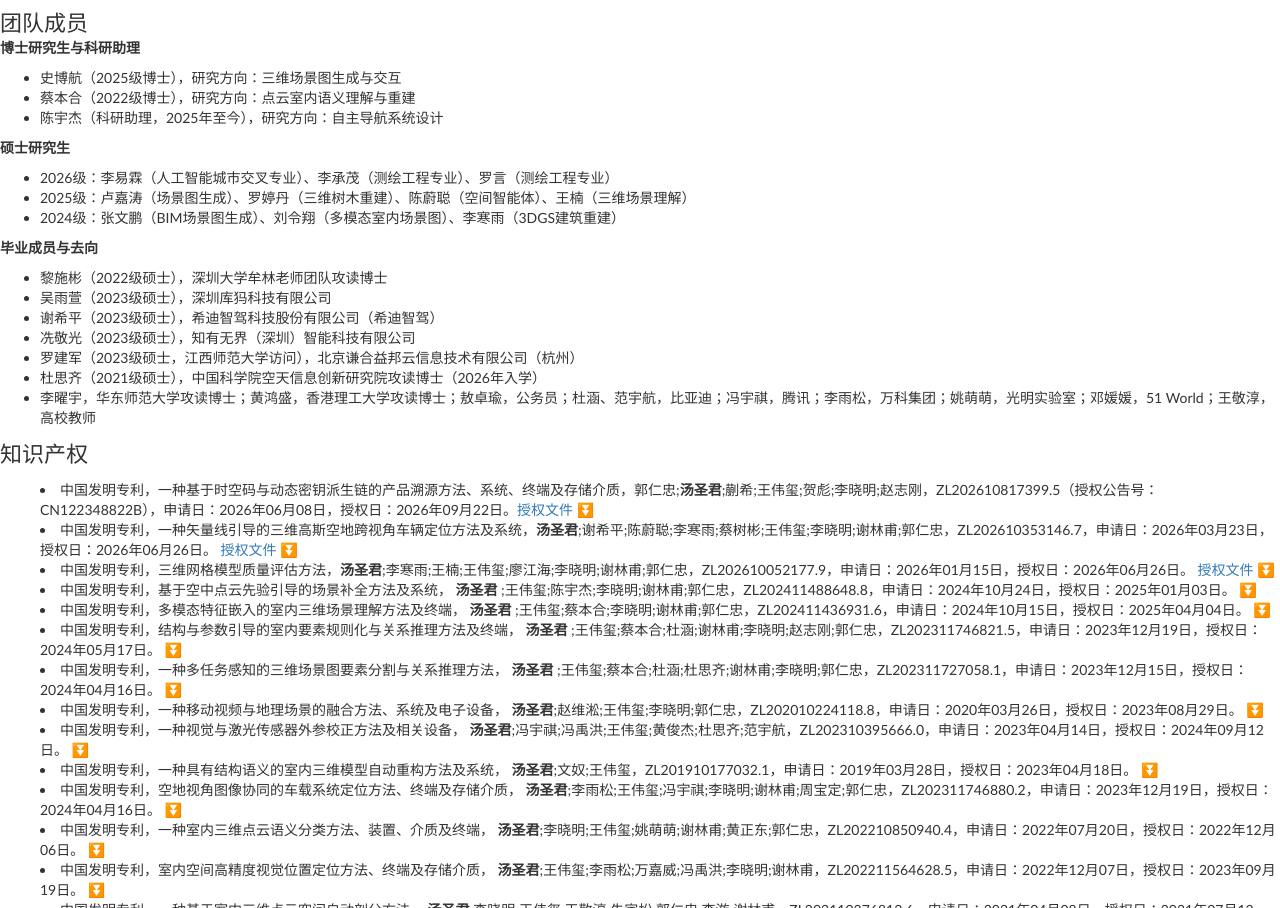
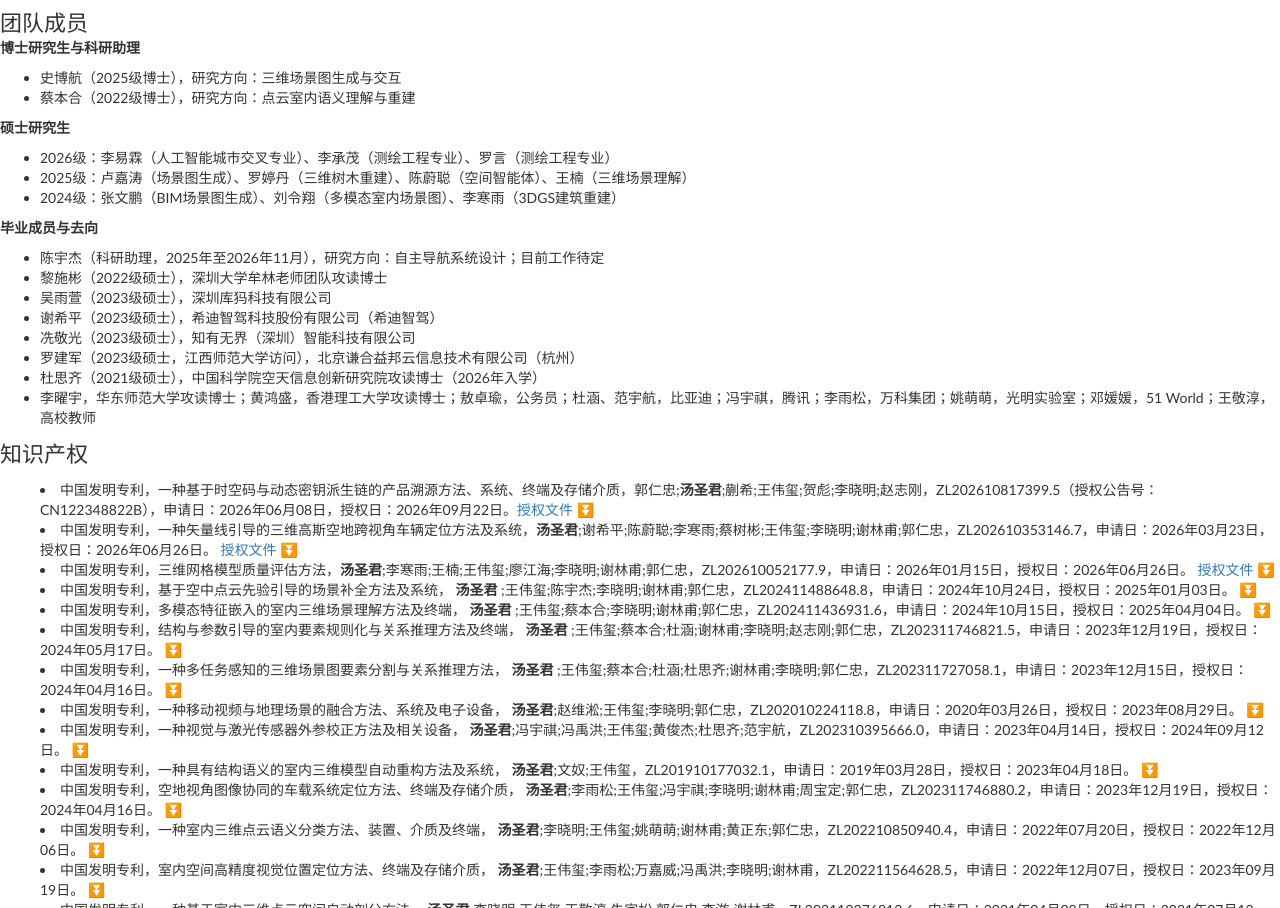
Before and after one commit to tangshengjun/GroupSitewithdoc, a plain HTML site: page index.html in a window 1280 px wide. Shown: the part 6269-7177 px from the top of the page. Drawn offline with Linux system fonts and the light colour scheme.

Commit message:
Update Chen Yujie member status

```diff
--- a/index.html
+++ b/index.html
@@ -735,7 +735,6 @@
               <ul>
                 <li style="text-align:left;">史博航（2025级博士），研究方向：三维场景图生成与交互</li>
                 <li style="text-align:left;">蔡本合（2022级博士），研究方向：点云室内语义理解与重建</li>
-                <li style="text-align:left;">陈宇杰（科研助理，2025年至今），研究方向：自主导航系统设计</li>
               </ul>
               <p><strong>硕士研究生</strong></p>
               <ul>
@@ -745,6 +744,7 @@
               </ul>
               <p><strong>毕业成员与去向</strong></p>
               <ul>
+                <li style="text-align:left;">陈宇杰（科研助理，2025年至2026年11月），研究方向：自主导航系统设计；目前工作待定</li>
                 <li style="text-align:left;">黎施彬（2022级硕士），深圳大学牟林老师团队攻读博士</li>
                 <li style="text-align:left;">吴雨萱（2023级硕士），深圳库犸科技有限公司</li>
                 <li style="text-align:left;">谢希平（2023级硕士），希迪智驾科技股份有限公司（希迪智驾）</li>
```
